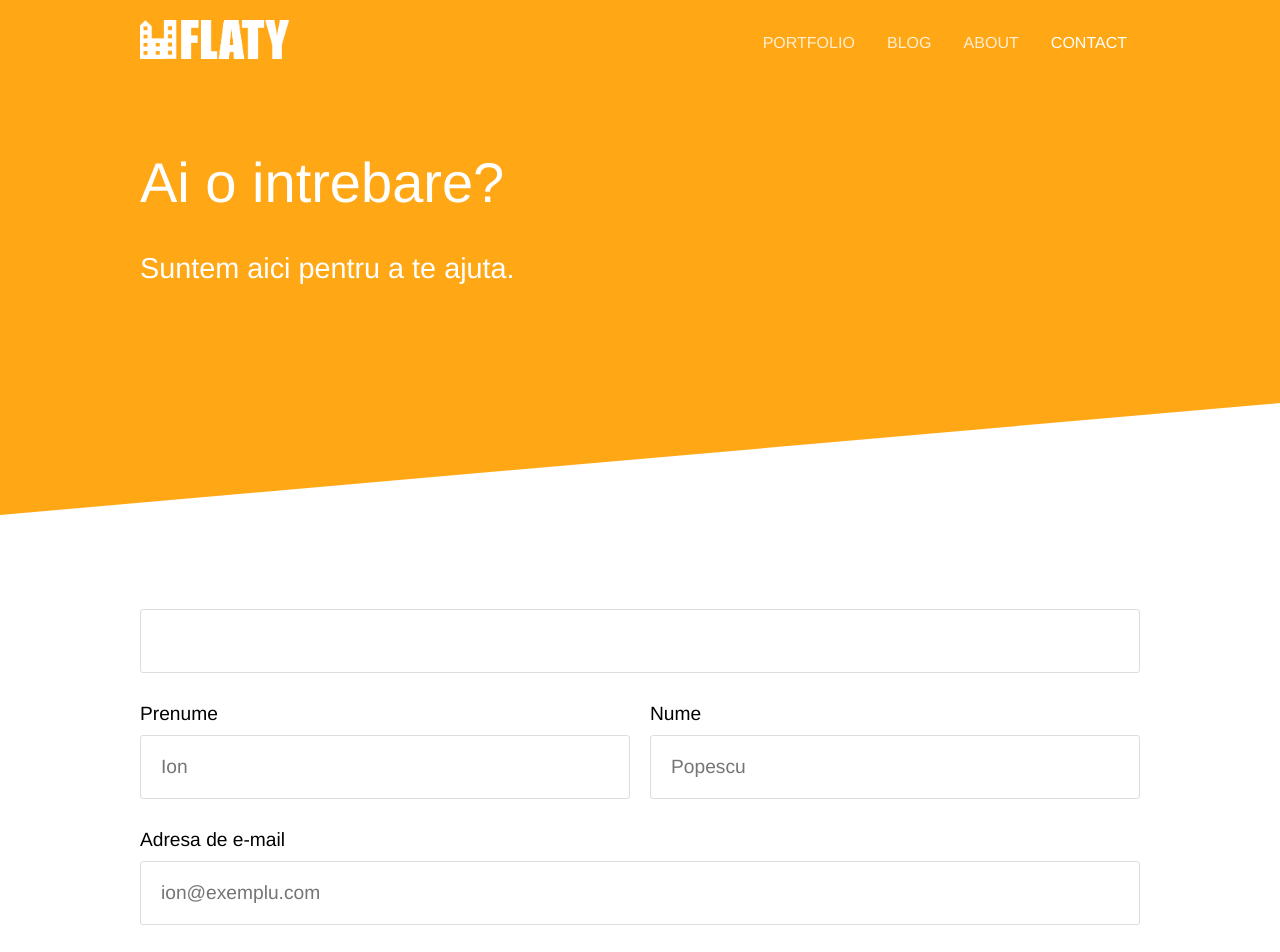
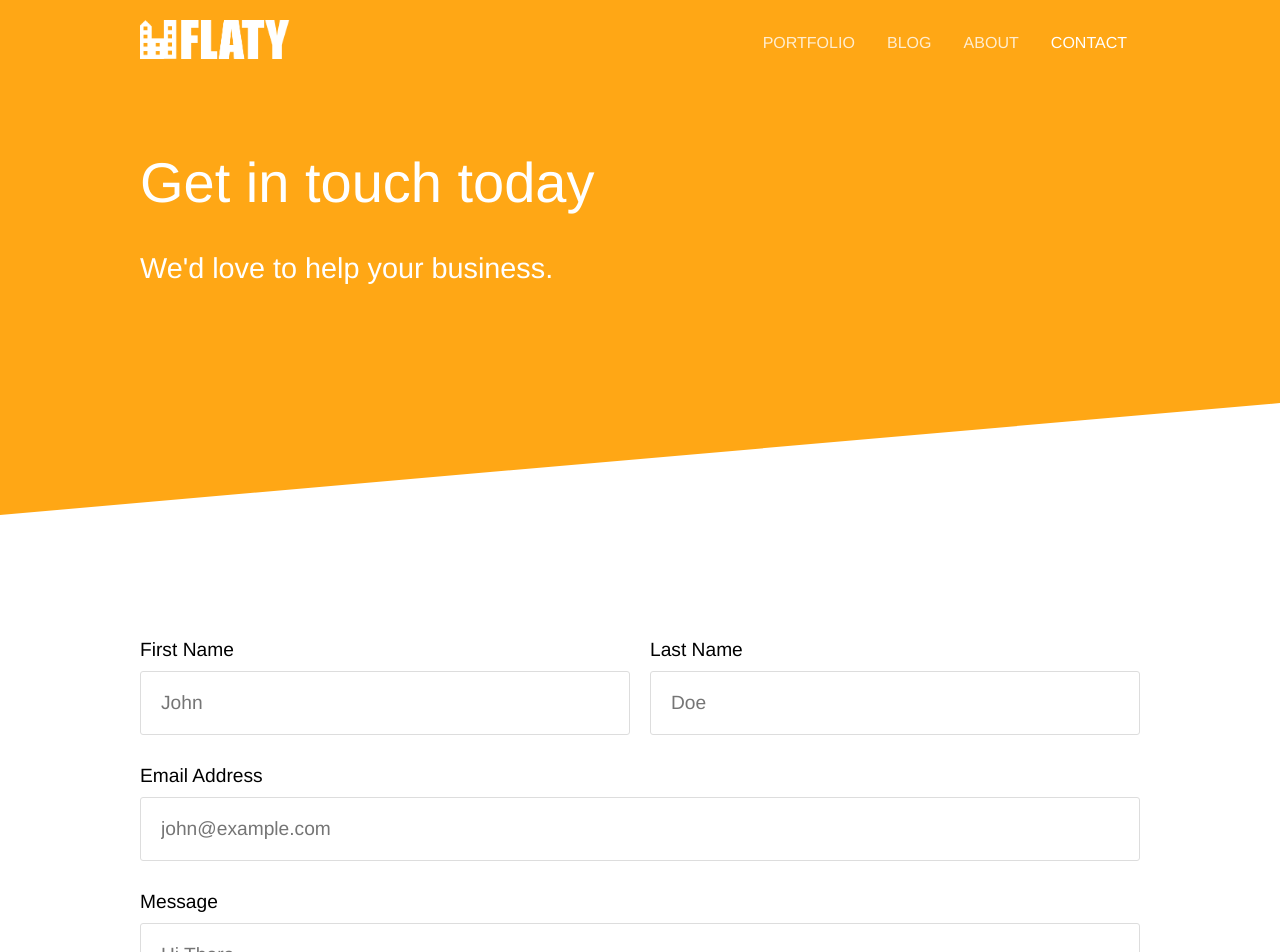
Before and after one commit to rptoma/Flaty, a Jekyll site: the page built from contact.html, in a window 1280 px wide and 1400 px high. Shown: the top 952 px of the window. Built offline with Jekyll 4.4.1, drawn with Linux system fonts in a browser that asks for light colours; some of the changed text lies outside the part shown.

Commit message:
Updated 'contact.html' via CloudCannon

```diff
--- a/contact.html
+++ b/contact.html
@@ -1,11 +1,11 @@
 ---
 title: Contact
-heading: Ai o intrebare?
-subtitle: Suntem aici pentru a te ajuta.
+heading: Get in touch today
+subtitle: We'd love to help your business.
 map:
-  latitude: 44.4357274
-  longitude: 26.0127328
-  address: "Facultate de Automatica si Calculatoare, 313 Splaiul Independentei, Bucuresti"
+  latitude: -45.8787605
+  longitude: 170.5027976
+  address: "1 George Street, Dunedin, New Zealand"
   zoom: 13
 ---
 
@@ -13,27 +13,27 @@ map:
 	<div class="container">
 		<form action="{{ site.baseurl }}/contact-success/" method="post" class="contact-form">
 			<input type="hidden" name="_to" value="support@example.com" />
-			<input type="text" name="_gotcha" style="display: nojne;" />
+			<input type="text" name="_gotcha" style="display: none;" />
 
 			<div class="halves">
 				<div>
-					<label for="name">Prenume</label>
-					<input type="text" name="first-name" id="first-name" placeholder="Ion" />
+					<label for="name">First Name</label>
+					<input type="text" name="first-name" id="first-name" placeholder="John" />
 				</div>
 
 				<div>
-					<label for="name">Nume</label>
-					<input type="text" name="last-name" id="last-name" placeholder="Popescu" />
+					<label for="name">Last Name</label>
+					<input type="text" name="last-name" id="last-name" placeholder="Doe" />
 				</div>
 			</div>
 
-			<label for="email">Adresa de e-mail</label>
-			<input type="email" name="email" id="email" placeholder="ion@exemplu.com" required />
+			<label for="email">Email Address</label>
+			<input type="email" name="email" id="email" placeholder="john@example.com" required />
 
-			<label for="message">Mesaj</label>
-			<textarea name="message" id="message" placeholder="Salut..."></textarea>
+			<label for="message">Message</label>
+			<textarea name="message" id="message" placeholder="Hi There..."></textarea>
 
-			<input type="submit" value="Trimite mesaj" />
+			<input type="submit" value="Send Message" />
 		</form>
 	</div>
 </section>
@@ -45,11 +45,11 @@ map:
 <section class="diagonal">
 	<div class="container halves aligned-top">
 		<div>
-			<h3>Adresa</h3>
+			<h3>Address</h3>
 				<address><a target="_blank" href="https://www.google.com/maps/place/{{ page.map.address | url_encode }}">{{ page.map.address | replace: ", ", ", <br>" }}</a></address>
 		</div>
 		<div>
-			<h3>E=mail</h3>
+			<h3>Email</h3>
 			<p><a href="mailto:{{ site.data.company.contact_email_address }}">{{ site.data.company.contact_email_address }}</a></p>
 		</div>
 	</div>
```
